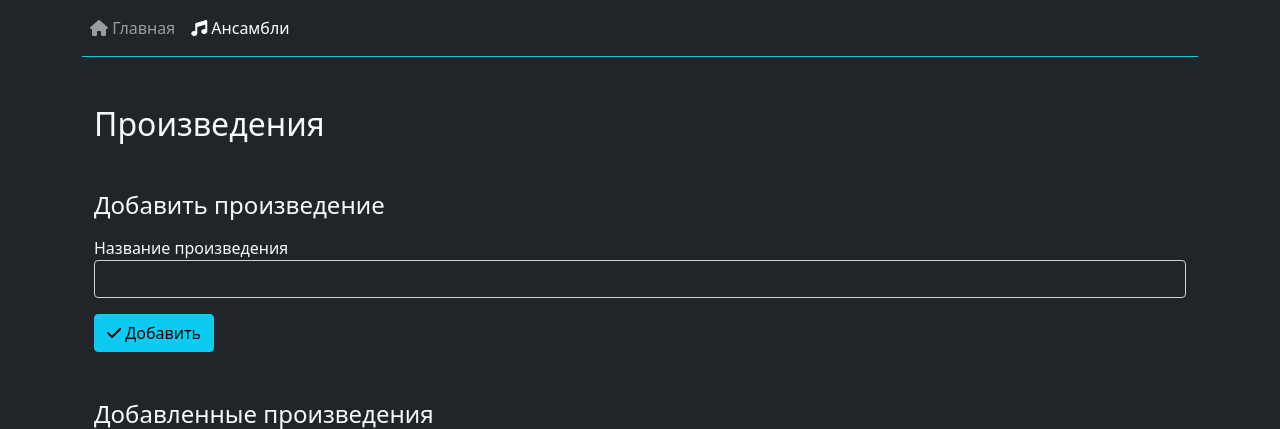
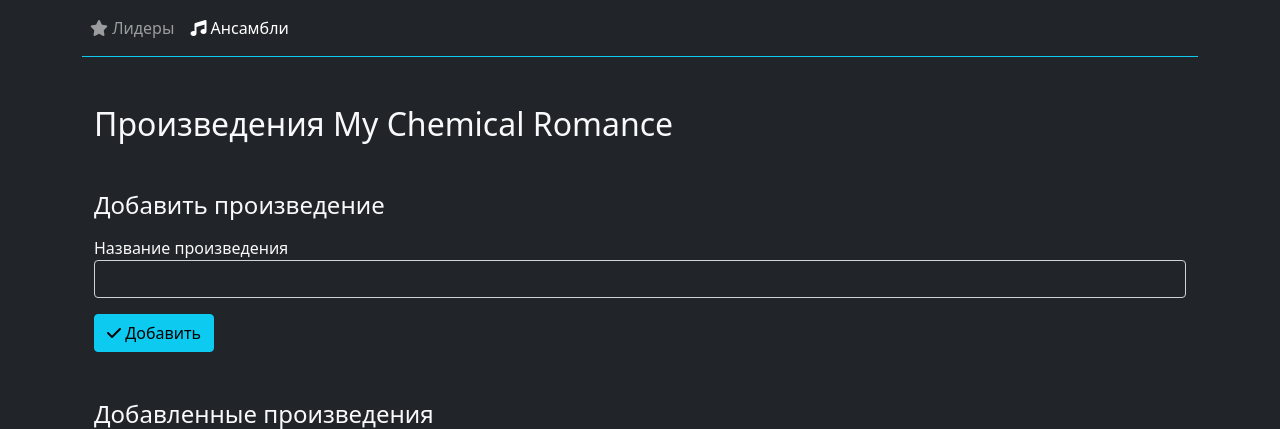
Before and after one commit to ameweber/music-shop, a Flask app: page /songs?ensemble_id=1 in a window 1280 px wide. Shown: the top 429 px of the page. Run offline with Flask 2, Linux system fonts and the light colour scheme; data comes from the database, SQL or seed files in the repository; both versions use the stored data as it was after the commit; some libraries are stand-ins or nearby versions.

Commit message:
навигация

```diff
--- a/models.py
+++ b/models.py
@@ -30,7 +30,7 @@
     role = db.Column(db.String(80), nullable=False)
     ensemble_id = db.Column(db.Integer, db.ForeignKey('ensemble.id'), nullable=False)
     ensemble = db.relationship('Ensemble',
-                               backref=db.backref('musicians', lazy='dynamic'))
+                               backref=db.backref('musician', lazy='dynamic'))
 
 
 class Record(db.Model):
@@ -58,6 +58,9 @@
     id = db.Column(db.Integer, primary_key=True, autoincrement=True)
     name = db.Column(db.String(80), nullable=False)
     ensemble_id = db.Column(db.Integer, db.ForeignKey('ensemble.id'), nullable=False)
+    ensemble = db.relationship('Ensemble',
+                             backref=db.backref('song', lazy='dynamic'))
+
 
 
 class RecordSong(db.Model):
--- a/templates/add_ensemble.html
+++ b/templates/add_ensemble.html
@@ -16,7 +16,7 @@
     <nav class="navbar navbar-expand-sm bg-dark navbar-dark border-bottom border-info">
         <ul class="navbar-nav ">
             <li class="nav-item">
-                <a class="nav-link" href="/"><i class="fa fa-home" aria-hidden="true"></i> Главная</a>
+                <a class="nav-link" href="/"><i class="fa fa-star" aria-hidden="true"></i></i> Лидеры</a>
 
             </li>
             <li class="nav-item">
--- a/templates/add_label.html
+++ b/templates/add_label.html
@@ -16,7 +16,7 @@
     <nav class="navbar navbar-expand-sm bg-dark navbar-dark border-bottom border-info">
         <ul class="navbar-nav ">
             <li class="nav-item">
-                <a class="nav-link" href="/"><i class="fa fa-home" aria-hidden="true"></i> Главная</a>
+                <a class="nav-link" href="/"><i class="fa fa-star" aria-hidden="true"></i></i> Лидеры</a>
 
             </li>
             <li class="nav-item">
--- a/templates/add_musicians.html
+++ b/templates/add_musicians.html
@@ -16,7 +16,7 @@
     <nav class="navbar navbar-expand-sm bg-dark navbar-dark border-bottom border-info">
         <ul class="navbar-nav ">
              <li class="nav-item">
-                 <a class="nav-link" href="/"><i class="fa fa-home" aria-hidden="true"></i> Главная</a>
+                 <a class="nav-link" href="/"><i class="fa fa-star" aria-hidden="true"></i></i> Лидеры</a>
 
             </li>
             <li class="nav-item">
--- a/templates/add_seller.html
+++ b/templates/add_seller.html
@@ -16,7 +16,7 @@
     <nav class="navbar navbar-expand-sm bg-dark navbar-dark border-bottom border-info">
         <ul class="navbar-nav ">
              <li class="nav-item">
-                 <a class="nav-link" href="/"><i class="fa fa-home" aria-hidden="true"></i> Главная</a>
+                 <a class="nav-link" href="/"><i class="fa fa-star" aria-hidden="true"></i></i> Лидеры</a>
 
             </li>
             <li class="nav-item">
--- a/templates/add_sticker.html
+++ b/templates/add_sticker.html
@@ -16,7 +16,7 @@
     <nav class="navbar navbar-expand-sm bg-dark navbar-dark border-bottom border-info">
         <ul class="navbar-nav ">
              <li class="nav-item">
-                 <a class="nav-link" href="/"><i class="fa fa-home" aria-hidden="true"></i> Главная</a>
+                 <a class="nav-link" href="/"><i class="fa fa-star" aria-hidden="true"></i></i> Лидеры</a>
 
             </li>
             <li class="nav-item">
--- a/templates/edit_ensemble.html
+++ b/templates/edit_ensemble.html
@@ -16,7 +16,7 @@
     <nav class="navbar navbar-expand-sm bg-dark navbar-dark border-bottom border-info">
         <ul class="navbar-nav ">
             <li class="nav-item">
-                <a class="nav-link" href="/"><i class="fa fa-home" aria-hidden="true"></i> Главная</a>
+                <a class="nav-link" href="/"><i class="fa fa-star" aria-hidden="true"></i></i> Лидеры</a>
 
             </li>
             <li class="nav-item">
--- a/templates/ensembles.html
+++ b/templates/ensembles.html
@@ -16,7 +16,7 @@
     <nav class="navbar navbar-expand-sm bg-dark navbar-dark border-bottom border-info">
         <ul class="navbar-nav ">
              <li class="nav-item">
-                 <a class="nav-link" href="/"><i class="fa fa-home" aria-hidden="true"></i> Главная</a>
+                 <a class="nav-link" href="/"><i class="fa fa-star" aria-hidden="true"></i> Лидеры</a>
 
             </li>
             <li class="nav-item">
--- a/templates/record_copies.html
+++ b/templates/record_copies.html
@@ -16,7 +16,7 @@
     <nav class="navbar navbar-expand-sm bg-dark navbar-dark border-bottom border-info">
         <ul class="navbar-nav ">
              <li class="nav-item">
-                 <a class="nav-link" href="/"><i class="fa fa-home" aria-hidden="true"></i> Главная</a>
+                 <a class="nav-link" href="/"><i class="fa fa-star" aria-hidden="true"></i></i> Лидеры</a>
 
             </li>
             <li class="nav-item">
--- a/templates/records.html
+++ b/templates/records.html
@@ -16,7 +16,7 @@
     <nav class="navbar navbar-expand-sm bg-dark navbar-dark border-bottom border-info">
         <ul class="navbar-nav ">
              <li class="nav-item">
-                 <a class="nav-link" href="/"><i class="fa fa-home" aria-hidden="true"></i> Главная</a>
+                 <a class="nav-link" href="/"><i class="fa fa-star" aria-hidden="true"></i></i> Лидеры</a>
 
             </li>
             <li class="nav-item">
--- a/templates/records_songs.html
+++ b/templates/records_songs.html
@@ -16,7 +16,7 @@
     <nav class="navbar navbar-expand-sm bg-dark navbar-dark border-bottom border-info">
         <ul class="navbar-nav ">
              <li class="nav-item">
-                 <a class="nav-link" href="/"><i class="fa fa-home" aria-hidden="true"></i> Главная</a>
+                 <a class="nav-link" href="/"><i class="fa fa-star" aria-hidden="true"></i></i> Лидеры</a>
 
             </li>
             <li class="nav-item">
--- a/templates/songs.html
+++ b/templates/songs.html
@@ -16,7 +16,7 @@
     <nav class="navbar navbar-expand-sm bg-dark navbar-dark border-bottom border-info">
         <ul class="navbar-nav ">
              <li class="nav-item">
-                 <a class="nav-link" href="/"><i class="fa fa-home" aria-hidden="true"></i> Главная</a>
+                 <a class="nav-link" href="/"><i class="fa fa-star" aria-hidden="true"></i></i> Лидеры</a>
 
             </li>
             <li class="nav-item">
@@ -25,7 +25,7 @@
         </ul>
     </nav>
 <div class="container">
-    <h2 class="text-light mt-5">Произведения</h2>
+    <h2 class="text-light mt-5">Произведения {{ songs[0].ensemble.name }}</h2>
 
     {#<a href="/add-record?ensemble_id={{ ensemble.id }}">Добавить пластинку</a><br>#}
     <h4 class="text-light mt-5">Добавить произведение</h4>
```
Also changed, not shown: templates/home.html (+5 -5 lines), database.db, 1 other file.
